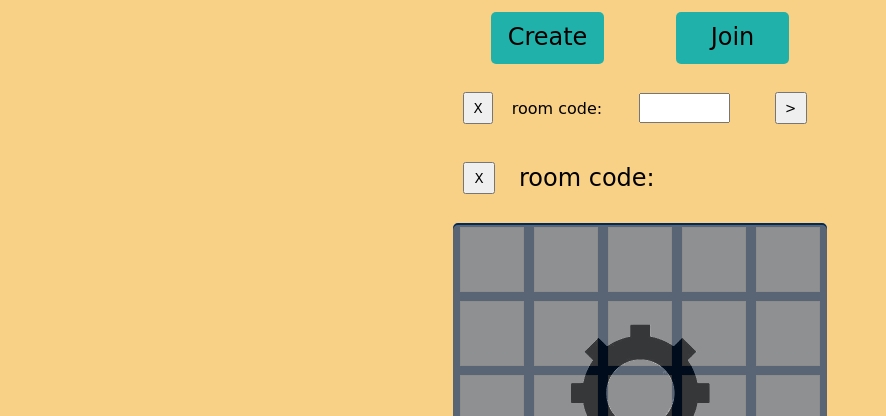
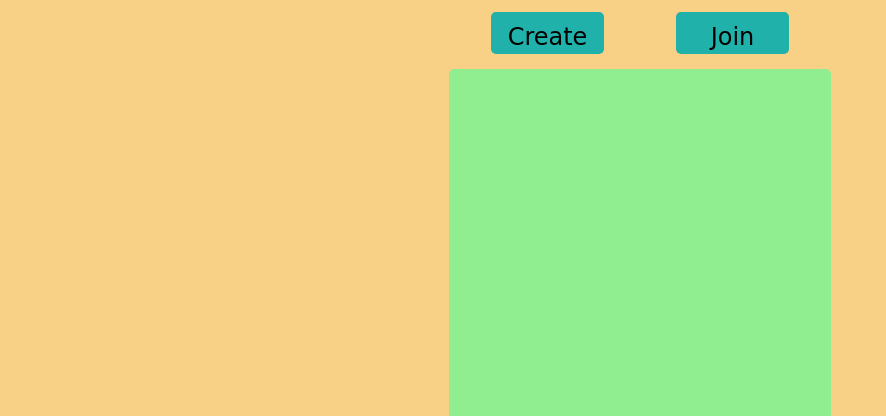
Before and after one commit to Jake-Knox/online-word-game, a website with bundled scripts: page public/index.html in a window 1280 px wide. Shown: the part 91-507 px from the top of the page, without its empty margins (0-886 px from the left). Built offline with nearby package versions, Linux system fonts and the light colour scheme; files whose address does not match are found by name; a web font is replaced by a local one.

Commit message:
start of work on end game screen

```diff
--- a/public/index.html
+++ b/public/index.html
@@ -37,6 +37,11 @@
             <div id="waiting-screen">
                 <img id="waiting-img" src="images/cog3.png">
                 <p id="waiting-text"><b>Create or Join</b></p>
+            </div>
+            <div id="endgame-screen">
+                <p id="player-wins"></p>
+                <p id="p1-final-points"></p>
+                <p id="p2-final-points"></p>
             </div>
 
             <!-- <div id="A1" class="box_5x5" onclick="document.getElementById('A1').focus(); return true;">0</div> -->
--- a/public/styles.css
+++ b/public/styles.css
@@ -1,17 +1,8 @@
 
 @import url('https://fonts.googleapis.com/css2?family=Carrois+Gothic&family=Caveat&family=Cinzel&family=Domine&family=Open+Sans:wght@300&family=Orbitron&family=Unbounded:wght@300&family=VT323&family=Zen+Tokyo+Zoo&display=swap');
 
-
 * {
-    /* font-family: 'Carrois Gothic', sans-serif; */
-    /* font-family: 'Caveat', cursive; */
-    /* font-family: 'Cinzel', serif; */
-    /* font-family: 'Domine', serif; */
-    /* font-family: 'Open Sans', sans-serif; */
-    /* font-family: 'Orbitron', sans-serif; */
     font-family: 'Unbounded', cursive;
-    /* font-family: 'VT323', monospace; */
-    /* font-family: 'Zen Tokyo Zoo', cursive; */
 
     /*
     #002a5c dark blue
@@ -21,7 +12,6 @@
     #497428 dark green
     */
 }
-
 
 body{
     border: 0px;
@@ -81,7 +71,7 @@ body{
 #online-buttons{
     margin-top: 0px;
     width:100%;
-    height: 50px;
+    height: 5vh; /* was 50px */
     margin-bottom: 20px;
     display: flex;
     flex-direction: row;
@@ -100,8 +90,6 @@ body{
     height: 100%;
     padding: 1px;
 
-
-
     margin: 1px;
     border-radius: 5px;
 
@@ -116,7 +104,7 @@ body{
 
     margin-top: 0px;
     width:100%;
-    height: 50px;
+    height: 5vh; /* was 50px */
     margin-bottom: 20px;
     display: flex;
     flex-direction: row;
@@ -136,7 +124,7 @@ body{
 
     margin-top: 0px;
     width:100%;
-    height: 50px;
+    height: 5vh; /* was 50px */
     margin-bottom: 20px;
     display: flex;
     flex-direction: row;
@@ -200,6 +188,24 @@ body{
     from {transform: rotate(0.0turn);}
     to {transform: rotate(1.0turn);}
   }
+
+
+#endgame-screen{
+
+    position: absolute;
+    top: 20vh;
+
+    width: 380px;
+    height: 380px;
+    background-color: lightgreen;
+    border: 1px solid lightgreen;
+    border-radius: 5px;
+
+    display: flex;
+    flex-direction: column;
+    justify-content: center;
+    align-items: center;
+}
 
 
 #container_5x5{
```
